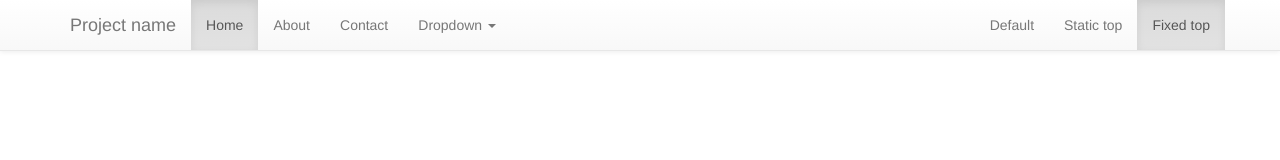
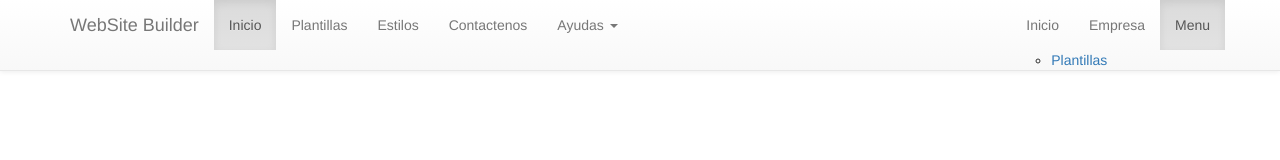
Before and after one commit to NatyK/HTML5Test, a plain HTML site: page public_html/index.html in a window 1280 px wide. Drawn offline with nearby package versions, Linux system fonts and the light colour scheme.

Commit message:
Version 1

```diff
--- a/public_html/index.html
+++ b/public_html/index.html
@@ -6,7 +6,7 @@ and open the template in the editor.
 -->
 <html>
     <head>
-        <title>TODO supply a title</title>
+        <title>WebSiteBuilder</title>
         <meta charset="UTF-8">
         <meta name="viewport" content="width=device-width, initial-scale=1.0">
        <!-- Latest compiled and minified CSS -->
@@ -28,15 +28,16 @@ and open the template in the editor.
             <span class="icon-bar"></span>
             <span class="icon-bar"></span>
           </button>
-          <a class="navbar-brand" href="#">Project name</a>
+          <a class="navbar-brand" href="#">WebSite Builder</a>
         </div>
         <div class="navbar-collapse collapse">
           <ul class="nav navbar-nav">
-            <li class="active"><a href="#">Home</a></li>
-            <li><a href="#about">About</a></li>
-            <li><a href="#contact">Contact</a></li>
+            <li class="active"><a href="#">Inicio</a></li>
+            <li><a href="#Plantillas">Plantillas</a></li>
+            <li><a href="#Estilos">Estilos</a></li>
+            <li><a href="#Contacto">Contactenos</a></li>
             <li class="dropdown">
-              <a href="#" class="dropdown-toggle" data-toggle="dropdown">Dropdown <span class="caret"></span></a>
+              <a href="#" class="dropdown-toggle" data-toggle="dropdown">Ayudas <span class="caret"></span></a>
               <ul class="dropdown-menu">
                 <li><a href="#">Action</a></li>
                 <li><a href="#">Another action</a></li>
@@ -49,9 +50,12 @@ and open the template in the editor.
             </li>
           </ul>
           <ul class="nav navbar-nav navbar-right">
-            <li><a href="../navbar/">Default</a></li>
-            <li><a href="../navbar-static-top/">Static top</a></li>
-            <li class="active"><a href="./">Fixed top</a></li>
+            <li><a href="../navbar/">Inicio</a></li>
+            <li><a href="../navbar-static-top/">Empresa</a></li>
+            <li class="active"><a href="./">Menu</a></li>
+            <ul>
+                <li><a href="../navbar/Plantillas">Plantillas</a></li>
+            </ul>
           </ul>
         </div><!--/.nav-collapse -->
       </div>
```
